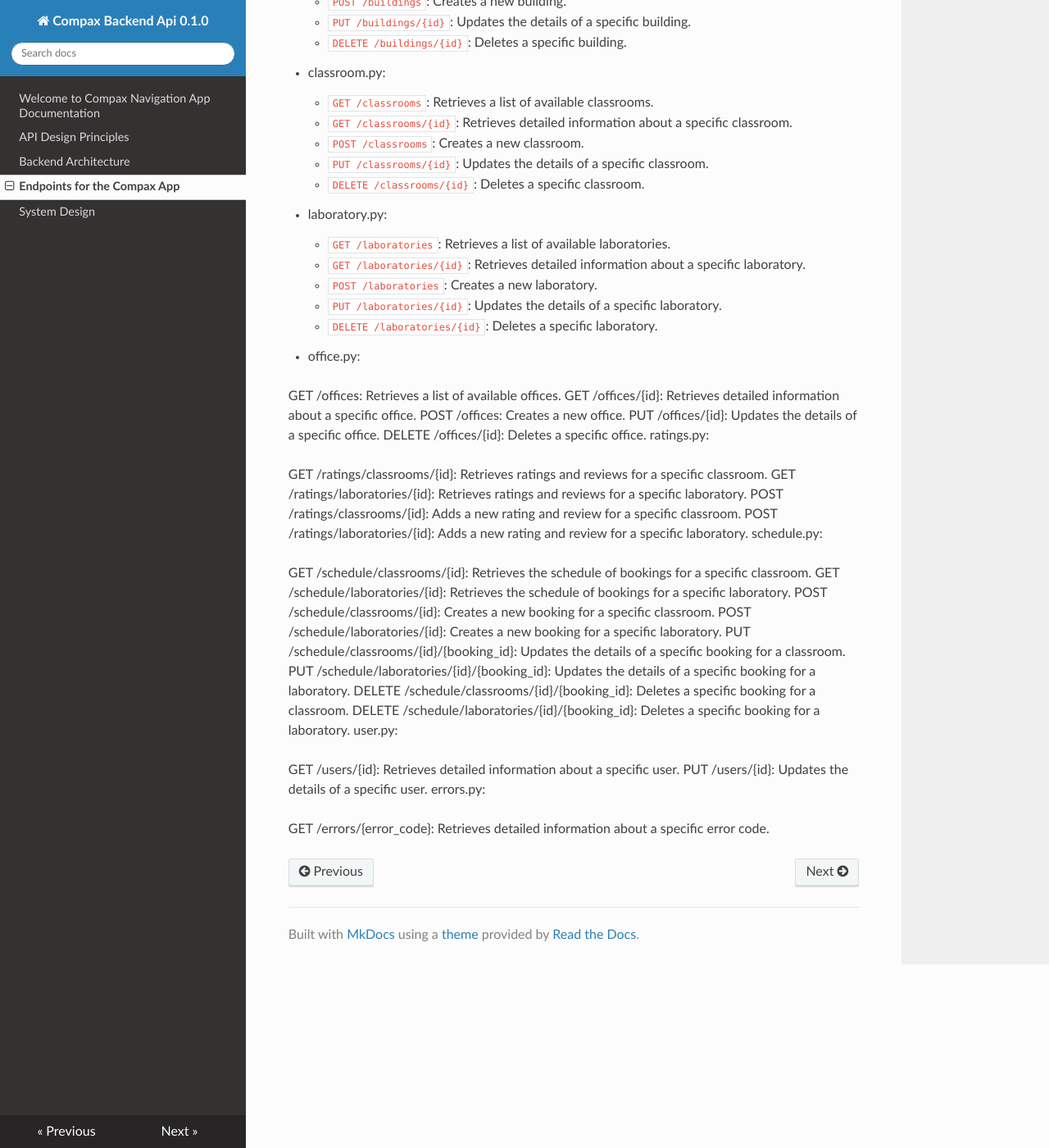
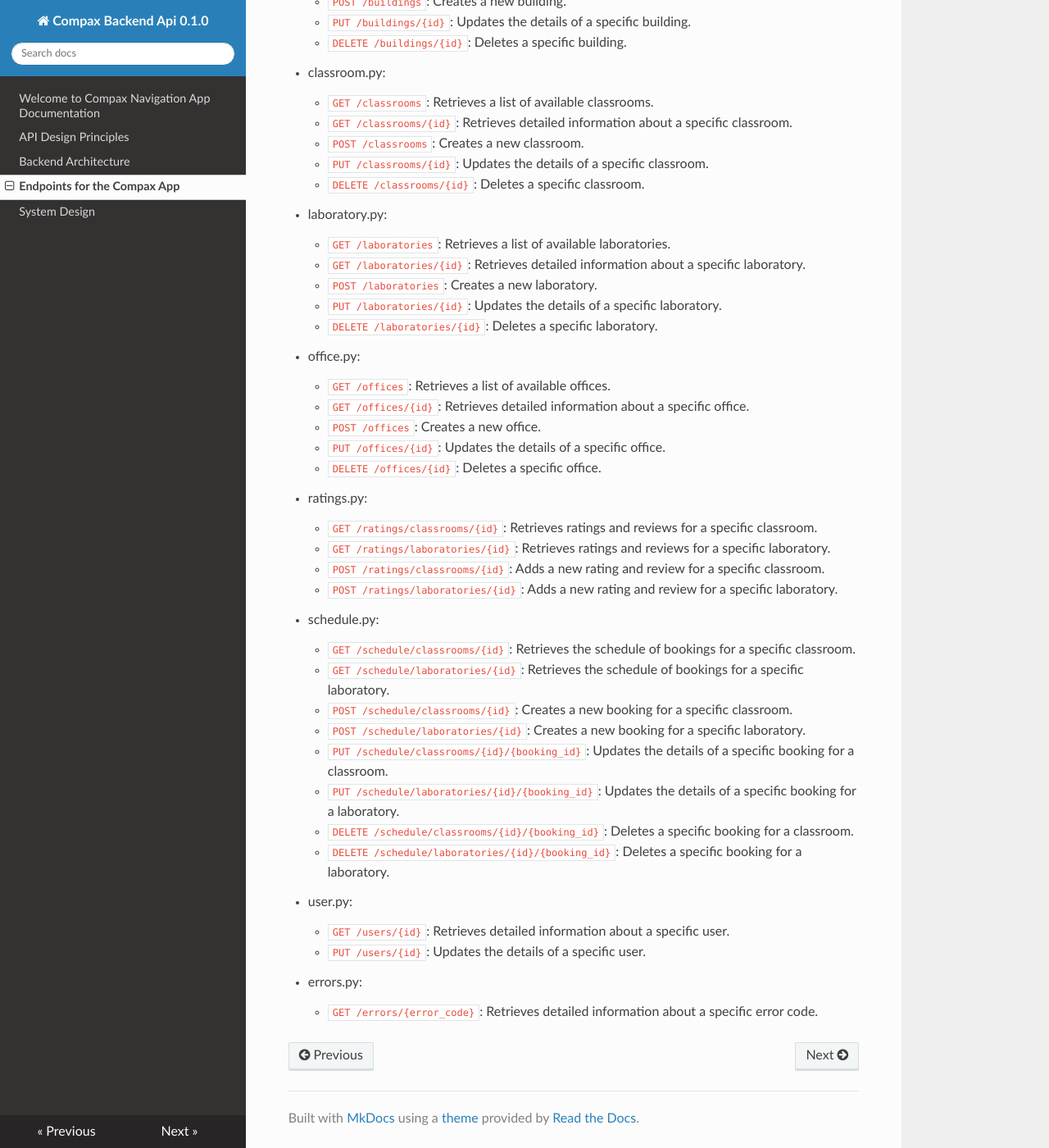
Before and after one commit to TEAMX-HUB/Compax-docs, an MkDocs documentation site: the page built from docs/endpoints.md, in a window 1280 px wide and 1400 px high, scrolled down 550 px. Shown: the whole window at 82% size. Built offline with MkDocs 1.6.1, drawn with Linux system fonts in a browser that asks for light colours; nearby versions of some CDN libraries.

```diff
--- a/docs/endpoints.md
+++ b/docs/endpoints.md
@@ -40,31 +40,35 @@ Based on the provided Python files, here are the updated endpoints for the Compa
 
 - office.py:
 
-GET /offices: Retrieves a list of available offices.
-GET /offices/{id}: Retrieves detailed information about a specific office.
-POST /offices: Creates a new office.
-PUT /offices/{id}: Updates the details of a specific office.
-DELETE /offices/{id}: Deletes a specific office.
-ratings.py:
+    - `GET /offices`: Retrieves a list of available offices.
+    - `GET /offices/{id}`: Retrieves detailed information about a specific office.
+    - `POST /offices`: Creates a new office.
+    - `PUT /offices/{id}`: Updates the details of a specific office.
+    - `DELETE /offices/{id}`: Deletes a specific office.
 
-GET /ratings/classrooms/{id}: Retrieves ratings and reviews for a specific classroom.
-GET /ratings/laboratories/{id}: Retrieves ratings and reviews for a specific laboratory.
-POST /ratings/classrooms/{id}: Adds a new rating and review for a specific classroom.
-POST /ratings/laboratories/{id}: Adds a new rating and review for a specific laboratory.
-schedule.py:
+- ratings.py:
 
-GET /schedule/classrooms/{id}: Retrieves the schedule of bookings for a specific classroom.
-GET /schedule/laboratories/{id}: Retrieves the schedule of bookings for a specific laboratory.
-POST /schedule/classrooms/{id}: Creates a new booking for a specific classroom.
-POST /schedule/laboratories/{id}: Creates a new booking for a specific laboratory.
-PUT /schedule/classrooms/{id}/{booking_id}: Updates the details of a specific booking for a classroom.
-PUT /schedule/laboratories/{id}/{booking_id}: Updates the details of a specific booking for a laboratory.
-DELETE /schedule/classrooms/{id}/{booking_id}: Deletes a specific booking for a classroom.
-DELETE /schedule/laboratories/{id}/{booking_id}: Deletes a specific booking for a laboratory.
-user.py:
+    - `GET /ratings/classrooms/{id}`: Retrieves ratings and reviews for a specific classroom.
+    - `GET /ratings/laboratories/{id}`: Retrieves ratings and reviews for a specific laboratory.
+    - `POST /ratings/classrooms/{id}`: Adds a new rating and review for a specific classroom.
+    - `POST /ratings/laboratories/{id}`: Adds a new rating and review for a specific laboratory.
 
-GET /users/{id}: Retrieves detailed information about a specific user.
-PUT /users/{id}: Updates the details of a specific user.
-errors.py:
+- schedule.py:
 
-GET /errors/{error_code}: Retrieves detailed information about a specific error code.
+    - `GET /schedule/classrooms/{id}`: Retrieves the schedule of bookings for a specific classroom.
+    - `GET /schedule/laboratories/{id}`: Retrieves the schedule of bookings for a specific laboratory.
+    - `POST /schedule/classrooms/{id}`: Creates a new booking for a specific classroom.
+    - `POST /schedule/laboratories/{id}`: Creates a new booking for a specific laboratory.
+    - `PUT /schedule/classrooms/{id}/{booking_id}`: Updates the details of a specific booking for a classroom.
+    - `PUT /schedule/laboratories/{id}/{booking_id}`: Updates the details of a specific booking for a laboratory.
+    - `DELETE /schedule/classrooms/{id}/{booking_id}`: Deletes a specific booking for a classroom.
+    - `DELETE /schedule/laboratories/{id}/{booking_id}`: Deletes a specific booking for a laboratory.
+
+- user.py:
+
+    - `GET /users/{id}`: Retrieves detailed information about a specific user.
+    - `PUT /users/{id}`: Updates the details of a specific user.
+
+- errors.py:
+
+    - `GET /errors/{error_code}`: Retrieves detailed information about a specific error code.
```
